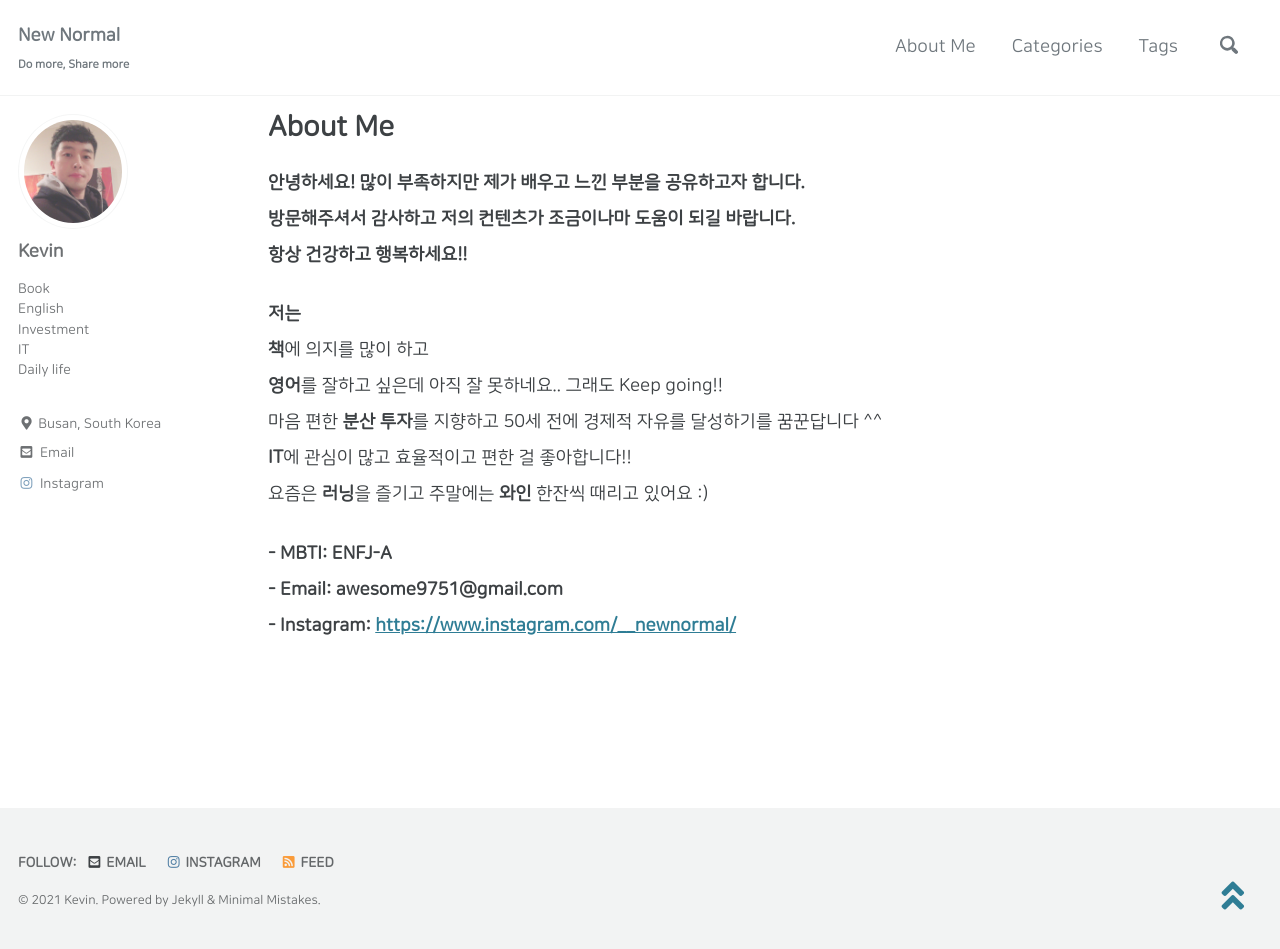
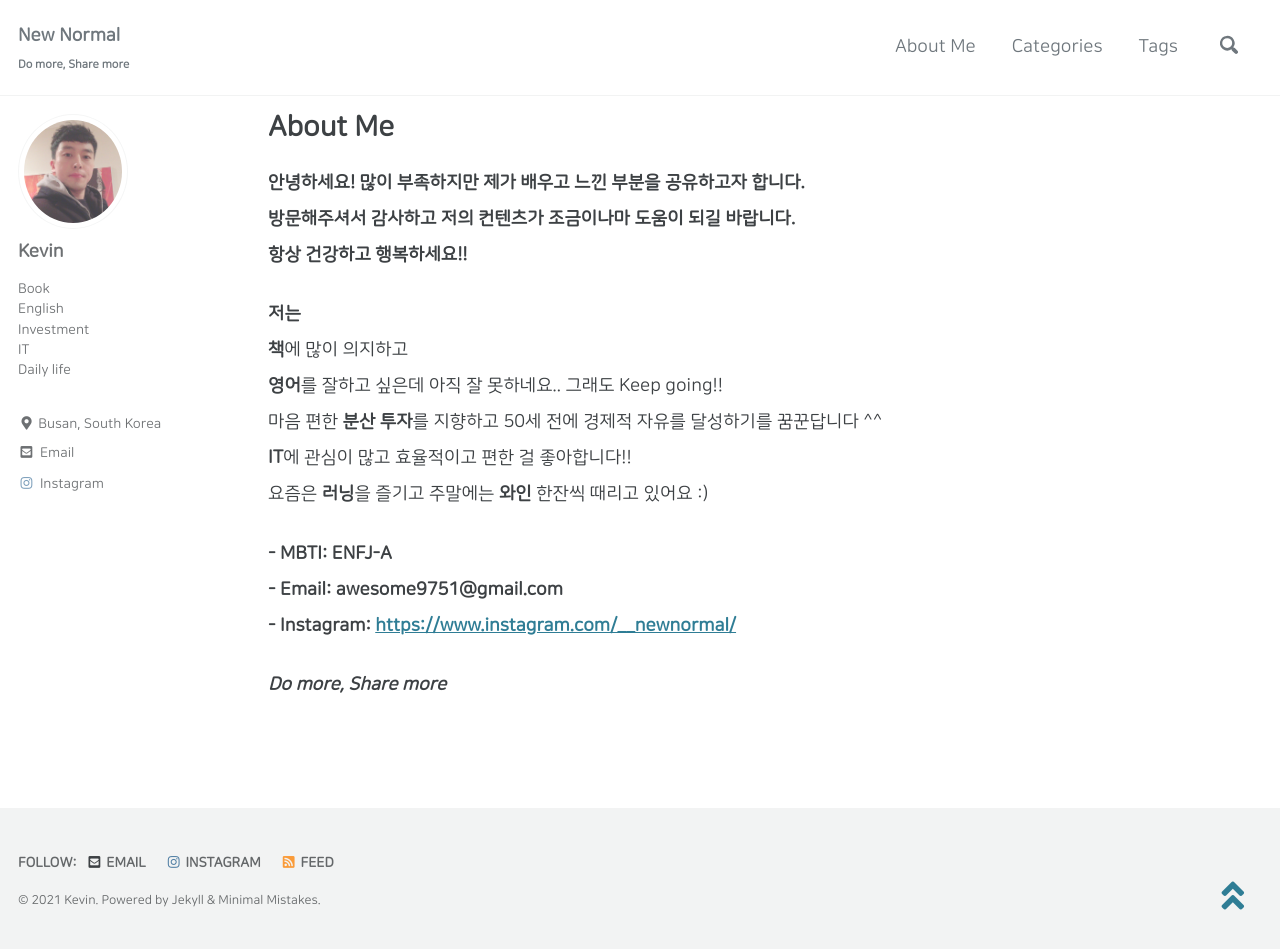
Before and after one commit to letsgokevin/readyfornewnormal.github.io, a Jekyll site: the page built from _pages/about.md, in a window 1280 px wide and 949 px high. Built offline with Jekyll 4.4.1, drawn with Linux system fonts in a browser that asks for light colours; cached includes are drawn as plain includes.

Commit message:
Update about.md

```diff
--- a/_pages/about.md
+++ b/_pages/about.md
@@ -9,7 +9,7 @@ author_profile: true
 **안녕하세요! 많이 부족하지만 제가 배우고 느낀 부분을 공유하고자 합니다.<br/>방문해주셔서 감사하고 저의 컨텐츠가 조금이나마 도움이 되길 바랍니다.<br/>항상 건강하고 행복하세요!!**<br/>
 
 **저는**<br/>
-**책**에 의지를 많이 하고<br/>
+**책**에 많이 의지하고<br/>
 **영어**를 잘하고 싶은데 아직 잘 못하네요.. 그래도 Keep going!!<br/>
 마음 편한 **분산 투자**를 지향하고 50세 전에 경제적 자유를 달성하기를 꿈꾼답니다 ^^<br/>
 **IT**에 관심이 많고 효율적이고 편한 걸 좋아합니다!! <br/>
@@ -18,3 +18,5 @@ author_profile: true
 **- MBTI: ENFJ-A**<br/>
 **- Email: awesome9751@gmail.com**<br/>
 **- Instagram: <https://www.instagram.com/__newnormal/>**
+
+***Do more, Share more***
```
